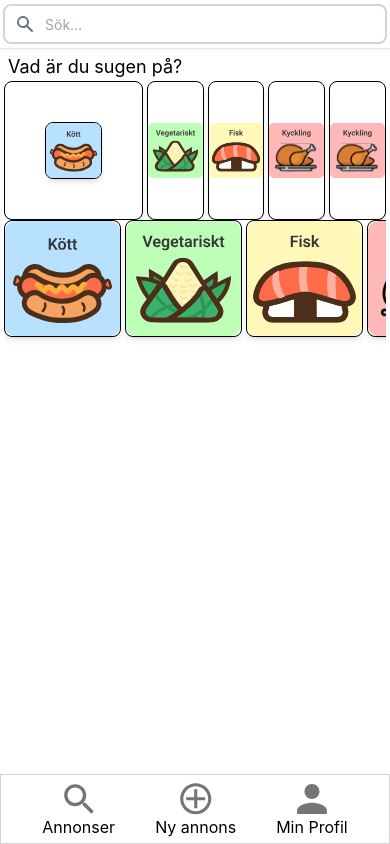
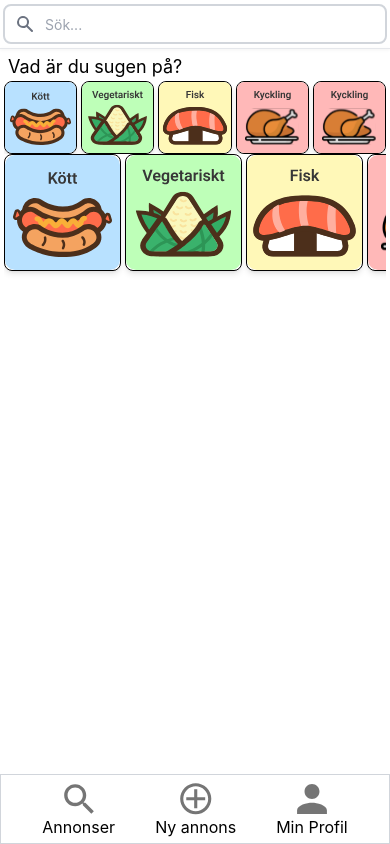
Before and after one commit to FredrikFalto/Smart-Waste, a React (Create React App) app in the folder frontend/: page /listings in a window 390 px wide. Built offline with nearby package versions, Linux system fonts and the light colour scheme.

Commit message:
working on category row

```diff
--- a/frontend/src/pages/listings/listings.css
+++ b/frontend/src/pages/listings/listings.css
@@ -2,4 +2,9 @@
     .category-card-row {
         padding-bottom: 0.75rem;
     }
+
+    .card-item {
+        width: 100%;
+        height: 100%;
+    }
 }
--- a/frontend/src/pages/listings/listings.jsx
+++ b/frontend/src/pages/listings/listings.jsx
@@ -20,8 +20,8 @@ const Listings = () => {
             <h3 className="ml-2 text-lg">Vad är du sugen på?</h3>
 
             <div className="flex flex-row overflow-x-auto mx-1 gap-1">
-                <a href="" className="card" p-0>
-                    <img src={Meat} alt="Kött" className="card p-0" />
+                <a href="">
+                    <img src={Meat} alt="Kött" className="card card-item p-0" />
                 </a>
                 <a href="">
                     <img
```
